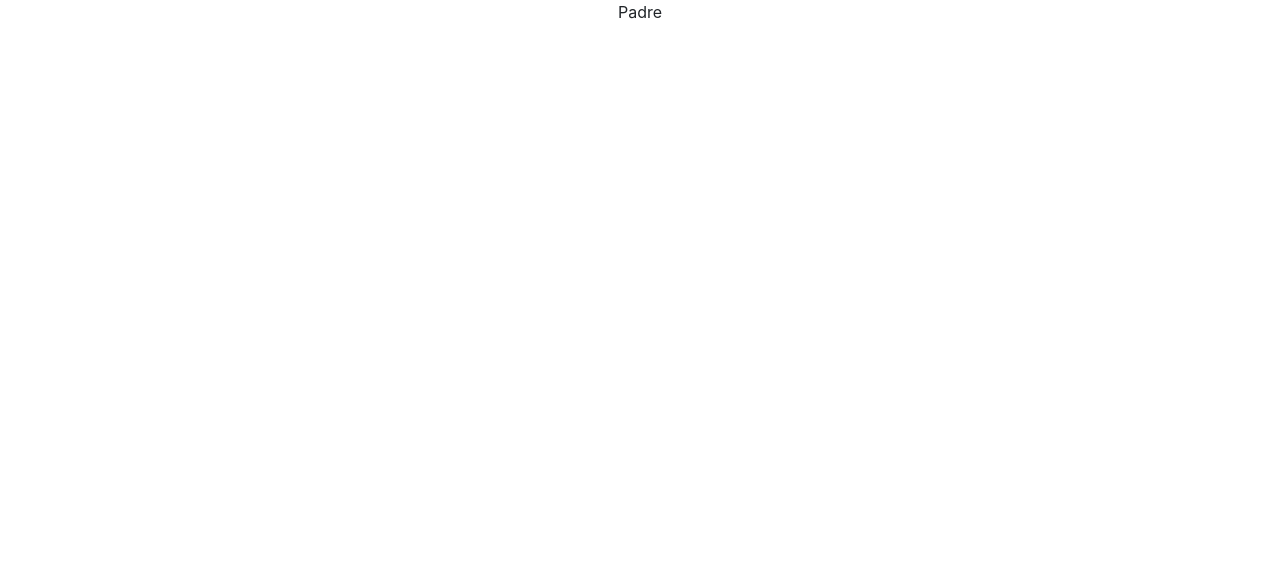
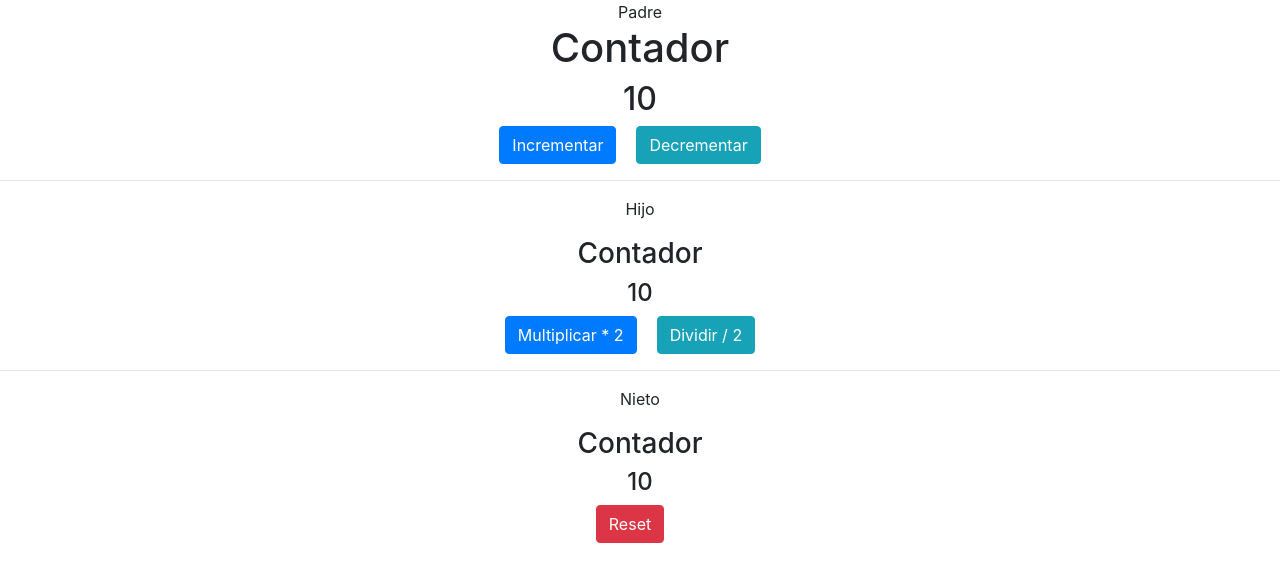
Before and after one commit to BlauUCE/REDUX-UDEMY, an Angular app: page / in a window 1280 px wide. Shown: the top 582 px of the page. Built offline with nearby package versions, Linux system fonts and the light colour scheme.

Commit message:
listo base del proyecto

```diff
--- a/src/app/app.component.html
+++ b/src/app/app.component.html
@@ -1,3 +1,25 @@
 <div class="container text-center">
   Padre
 </div>
+
+<div class="row text-center">
+  <div class="col">
+    <h1>Contador</h1>
+    <h2>{{contadorp}}</h2>
+  </div>
+</div>
+
+<div class="row text-center">
+  <div class="col">
+    <button class="btn btn-primary" (click)=incrementar() >Incrementar</button>
+    <button class="btn btn-info" (click)=decrementar()>Decrementar</button>
+  </div>
+</div>
+
+<hr>
+
+<div class="row text-center">
+  <div class="col">
+    <app-hijo [contadorh]="contadorp" (cambioContador)="contadorp = $event"></app-hijo>
+  </div>
+</div>
--- a/src/app/app.component.ts
+++ b/src/app/app.component.ts
@@ -7,4 +7,19 @@ import { Component } from '@angular/core';
 })
 export class AppComponent {
   title = 'PruebaR';
+
+  contadorp: number;
+
+  constructor() {
+    this.contadorp = 10;
+  }
+
+  incrementar() {
+    this.contadorp++;
+  }
+
+  decrementar() {
+    this.contadorp--;
+  }
+
 }
--- a/src/app/app.module.ts
+++ b/src/app/app.module.ts
@@ -3,10 +3,14 @@ import { NgModule } from '@angular/core';
 
 import { AppRoutingModule } from './app-routing.module';
 import { AppComponent } from './app.component';
+import { HijoComponent } from './contador/hijo/hijo.component';
+import { NietoComponent } from './contador/nieto/nieto.component';
 
 @NgModule({
   declarations: [
-    AppComponent
+    AppComponent,
+    HijoComponent,
+    NietoComponent
   ],
   imports: [
     BrowserModule,
--- /dev/null
+++ b/src/app/contador/hijo/hijo.component.html
@@ -0,0 +1,17 @@
+<p>Hijo</p>
+<h3>Contador</h3>
+<h4>{{contadorh}}</h4>
+<div class="row">
+    <div class="col">
+        <button class="btn btn-primary" (click)=multiplicar2() >Multiplicar * 2</button>
+        <button class="btn btn-info" (click)=dividir2()>Dividir / 2</button>
+    </div>
+</div>
+
+<hr>
+
+<div class="row text-center">
+  <div class="col">
+    <app-nieto [contadorn]="contadorh" (cambio)="resetNieto($event)"></app-nieto>
+  </div>
+</div>
--- /dev/null
+++ b/src/app/contador/hijo/hijo.component.ts
@@ -0,0 +1,32 @@
+import { Component, OnInit, Input, Output, EventEmitter } from '@angular/core';
+
+@Component({
+  selector: 'app-hijo',
+  templateUrl: './hijo.component.html',
+  styles: []
+})
+export class HijoComponent implements OnInit {
+
+  @Input() contadorh: number;
+  @Output() cambioContador = new EventEmitter<number>();
+
+  constructor() { }
+
+  ngOnInit() {
+  }
+
+  multiplicar2() {
+    this.contadorh *= 2;
+    this.cambioContador.emit(this.contadorh);
+  }
+
+  dividir2() {
+    this.contadorh /= 2;
+    this.cambioContador.emit(this.contadorh);
+  }
+
+  resetNieto(evento) {
+    this.contadorh = 0;
+    this.cambioContador.emit(this.contadorh);
+  }
+}
--- /dev/null
+++ b/src/app/contador/nieto/nieto.component.html
@@ -0,0 +1,4 @@
+<p>Nieto</p>
+<h3>Contador</h3>
+<h4>{{contadorn}}</h4>
+<button class="btn btn-danger" (click)="reset()">Reset</button>
--- /dev/null
+++ b/src/app/contador/nieto/nieto.component.ts
@@ -0,0 +1,24 @@
+import { Component, OnInit, Input, Output, EventEmitter } from '@angular/core';
+
+@Component({
+  selector: 'app-nieto',
+  templateUrl: './nieto.component.html',
+  styles: []
+})
+export class NietoComponent implements OnInit {
+
+  @Input() contadorn:number;
+  @Output() cambio = new EventEmitter<number>();
+
+
+  constructor() { }
+
+  ngOnInit() {
+  }
+
+  reset() {
+    this.contadorn = 0;
+    this.cambio.emit(this.contadorn);
+  }
+
+}
--- a/src/styles.css
+++ b/src/styles.css
@@ -1 +1,6 @@
 /* You can add global styles to this file, and also import other style files */
+
+
+button {
+    margin-right: 20px !important;
+}
```
